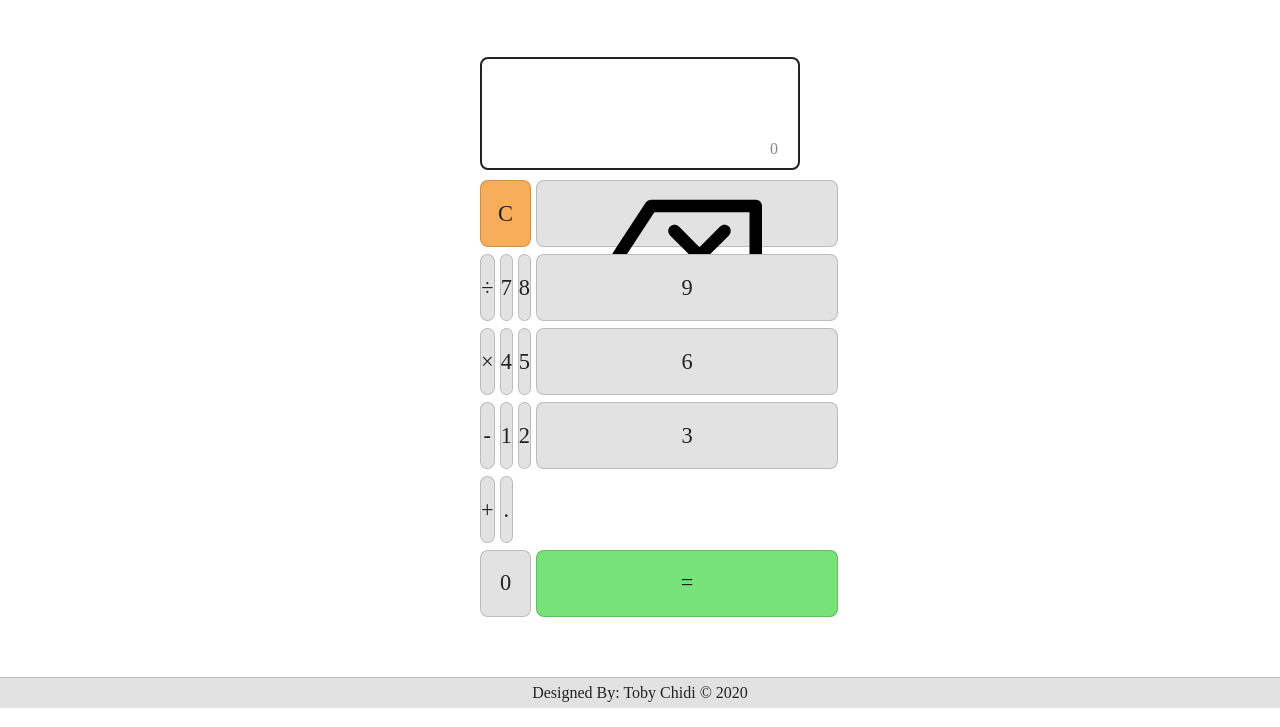
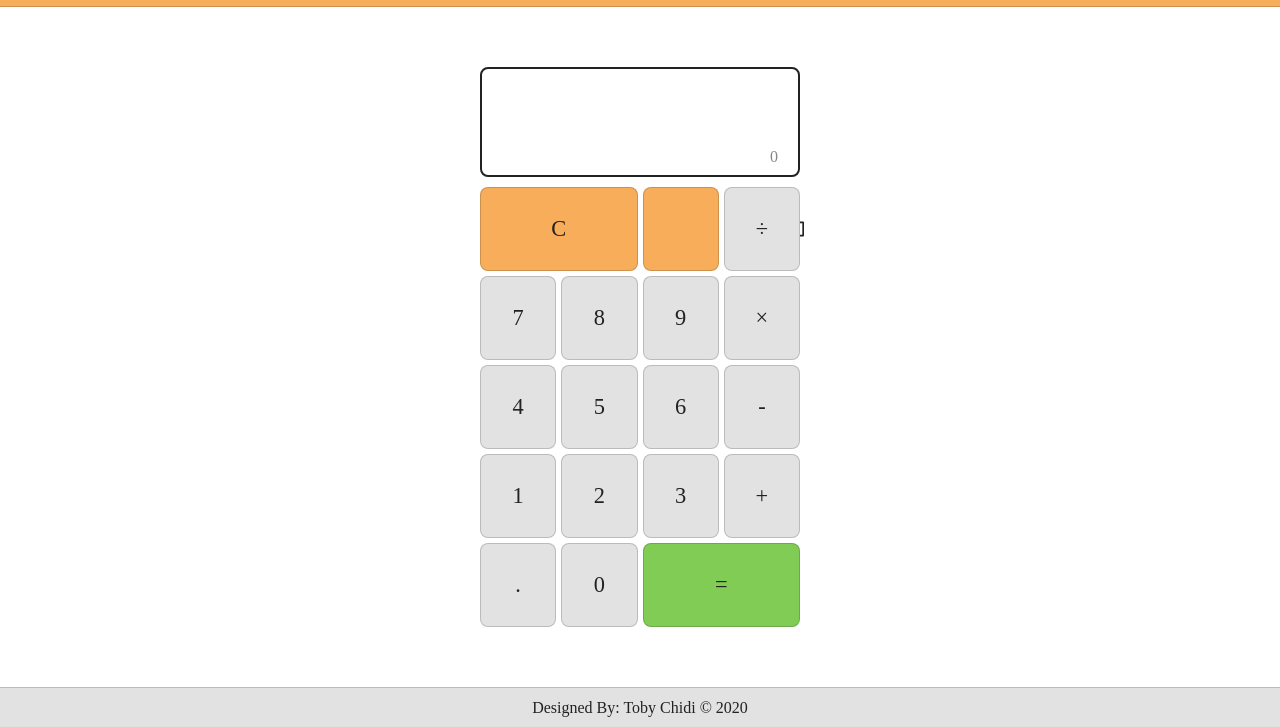
Before and after one commit to Tobychidi/ChidiCalc, a plain HTML site: page index.html in a window 1280 px wide. Shown: the part 73-800 px from the top of the page. Drawn offline with Linux system fonts and the light colour scheme.

Commit message:
Add files via upload

```diff
--- /dev/null
+++ b/css/main.scss
@@ -0,0 +1,188 @@
+body {
+    margin: 0;
+    padding: 0;
+    font-family: 'MADE tommy soft';
+    color: #222;
+    width: 100vw;
+    height: 100vh;
+    display: grid;
+    grid-template-rows: 10vh 85vh 5vh;
+
+    header {
+        background: rgb(247, 173, 89);
+        border-bottom: solid 1px rgba(34, 34, 34, 0.199);
+        padding-left: 5vw;
+        box-sizing: border-box;
+        display: flex;
+        align-items: center;
+
+        h1 {
+            margin: 0;
+            font-weight: normal;
+        }
+    }
+
+    main {
+        width: 100%;
+        display: grid;
+        place-content: center;
+        box-sizing: border-box;
+
+        div.oga {
+            margin: auto;
+            width: 25vw;
+            height: 70vh;
+            min-width: 300px;
+            display: flex;
+            flex-flow: column;
+            box-sizing: border-box;
+
+            div#calcScreen {
+                height: 20%;
+                display: flex;
+                flex-flow: column;
+                text-align: right;
+                align-content: center;
+                margin-bottom: 10px;
+                border-radius: 8px;
+                overflow: hidden;
+                border: solid 2px #222;
+                color: #222;
+                box-sizing: border-box;
+
+                p#input {
+                    flex-basis: 70%;
+                    width: 100%;
+                    // background: grey;
+                    box-sizing: border-box;
+                    padding: 0px 20px;
+                    font-size: 2em;
+                    transition: 300ms ease-in;
+                    margin: 0px;
+                }
+
+                p#answer {
+                    flex-basis: 30%;
+                    font-size: 1em;
+                    margin: 0px;
+                    display: block;
+                    // background: grey;
+                    box-sizing: border-box;
+                    padding: 5px 20px;
+                    transition: 300ms ease-in;
+                    color: #888;
+                }
+
+                p#input.inactive {
+                    flex-basis: 30%;
+                    font-size: 1em;
+                    color: #888;
+                }
+
+                p#input.inactive+p#answer {
+                    flex-basis: 70%;
+                    font-size: 2em;
+                    color: #222;
+                }
+            }
+
+            div#calcButtons {
+                height: 80%;
+                display: grid;
+                grid-template-columns: 1fr 1fr 1fr 1fr;
+                grid-template-rows: 1fr 1fr 1fr 1fr 1fr;
+                gap: 5px;
+                box-sizing: border-box;
+
+                button {
+                    all: unset;
+                    display: grid;
+                    place-content: center;
+                    background: rgb(226, 226, 226);
+                    text-align: center;
+                    border-radius: 8px;
+                    border: solid 1px rgba(34, 34, 34, 0.199);
+                    font-size: 1.4em;
+                    transition: 30ms ease;
+                    cursor: pointer;
+                    user-select: none;
+                    box-sizing: border-box;
+
+                    &:hover {
+                        background: rgb(170, 170, 170);
+                        font-size: 2em;
+                    }
+
+                    @media (max-height: 470px) {
+                        font-size: 1.1em;
+
+                        &:hover {
+                            font-size: 1.3em;
+                        }
+                    }
+                }
+
+                button#clear {
+                    grid-column: 1/3;
+                    background: rgb(247, 173, 89);
+
+                    &:hover {
+                        background: rgb(233, 100, 100);
+                    }
+                }
+
+                button#backspace {
+                    background: rgb(247, 173, 89);
+
+                    svg {
+                        height: 20px;
+                        fill: #222;
+                    }
+
+                    &:hover {
+                        background: rgb(233, 100, 100);
+
+                        svg {
+                            height: 26px;
+                        }
+                    }
+
+                    @media (max-height: 470px) {
+                        svg {
+                            height: 18px;
+                        }
+
+                        &:hover {
+                            svg {
+                                height: 24px;
+                            }
+                        }
+                    }
+                }
+
+                button#calc {
+                    background: rgb(128, 204, 84);
+                    grid-column: 3/5;
+
+                    &:hover {
+                        background: rgb(93, 145, 63);
+
+                    }
+                }
+            }
+        }
+    }
+}
+
+footer {
+    display: grid;
+    place-content: center;
+    color: #222;
+    background: rgb(226, 226, 226);
+    border-top: solid 1px rgba(34, 34, 34, 0.199);
+    box-sizing: border-box;
+
+    p {
+        margin: auto;
+    }
+}
```
Also changed, not shown: css/main.css, 1 other file.
